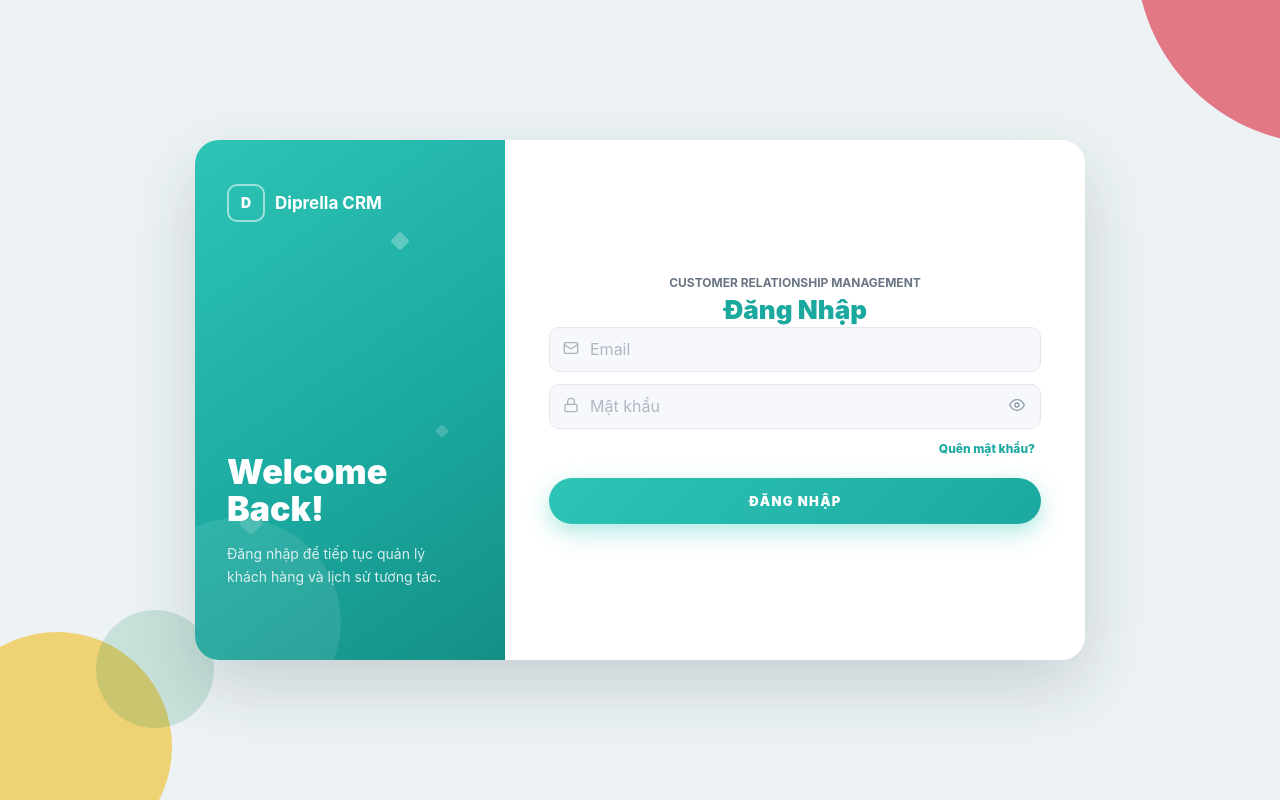
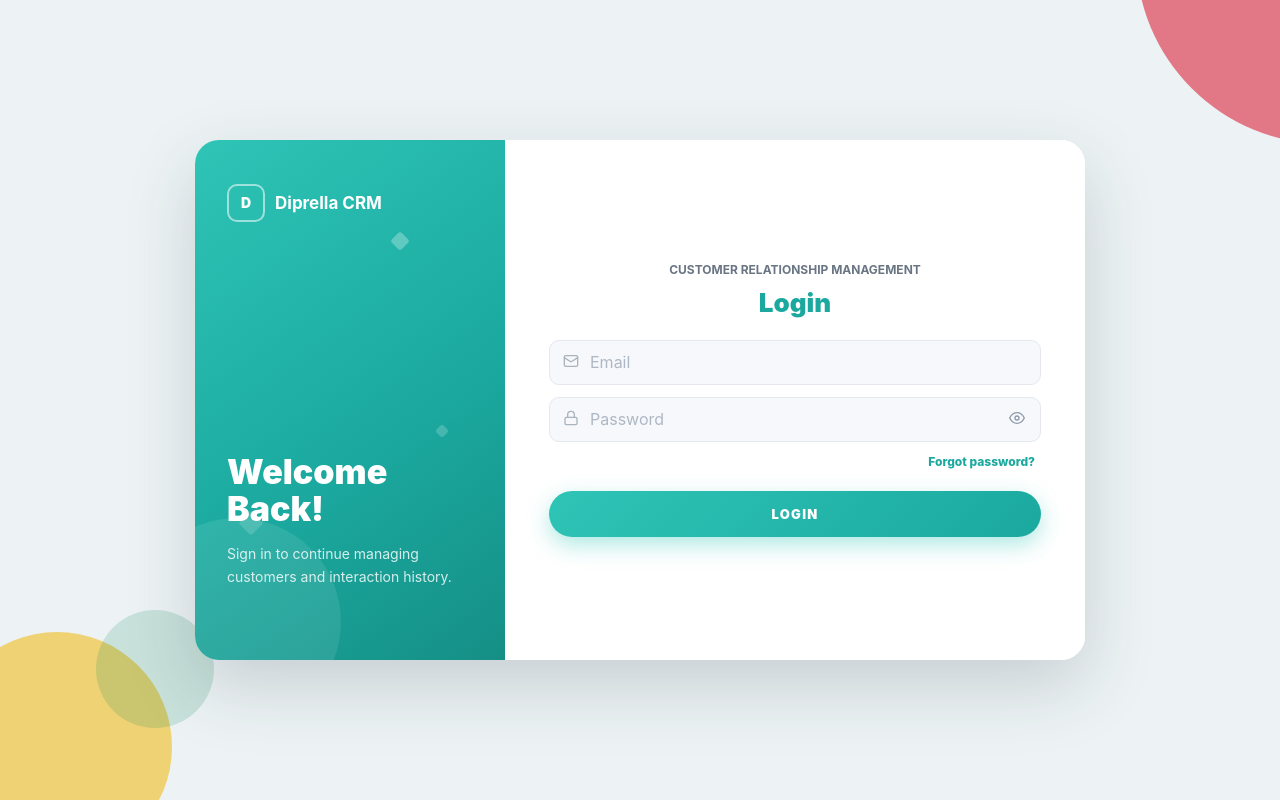
Before and after one commit to ponpon2k5/CustomerRelationshipManagement-CRM-, a React (Vite) app in the folder frontend/: page /users in a window 1280 px wide. Built offline with nearby package versions, Linux system fonts and the light colour scheme; no server answers.

Commit message:
feat: update login page text to English and improve validation messages chore: add package-lock.json for dependency management

```diff
--- a/frontend/src/app/App.css
+++ b/frontend/src/app/App.css
@@ -182,7 +182,7 @@
 }
 
 .auth-form h2 {
-  margin-top: 4px;
+  margin: 4px 0 20px;
   text-align: center;
   color: #1ba99f;
   font-size: 26px;
@@ -190,6 +190,7 @@
 }
 
 .auth-form > div:first-child .eyebrow {
+  margin-bottom: 10px;
   text-align: center;
 }
 
--- a/frontend/src/components/AppLayout.jsx
+++ b/frontend/src/components/AppLayout.jsx
@@ -82,7 +82,7 @@ export default function AppLayout({
           <div className="user-chip">
             {role && <span>{role}</span>}
             <strong>Welcome, {displayName}</strong>
-            <button type="button" onClick={onLogout}>Đăng xuất</button>
+            <button type="button" onClick={onLogout}>Logout</button>
           </div>
         </header>
 
--- a/frontend/src/pages/LoginPage.jsx
+++ b/frontend/src/pages/LoginPage.jsx
@@ -57,11 +57,11 @@ export default function LoginPage({ onLogin }) {
   function validateLogin() {
     const nextErrors = {}
 
-    if (!email.trim()) nextErrors.email = 'Email không được để trống.'
-    else if (!/^[^\s@]+@[^\s@]+\.[^\s@]+$/.test(email)) nextErrors.email = 'Email không đúng định dạng.'
+    if (!email.trim()) nextErrors.email = 'Email is required.'
+    else if (!/^[^\s@]+@[^\s@]+\.[^\s@]+$/.test(email)) nextErrors.email = 'Email format is invalid.'
 
-    if (!password) nextErrors.password = 'Mật khẩu không được để trống.'
-    else if (password.length < 6) nextErrors.password = 'Mật khẩu tối thiểu 6 ký tự.'
+    if (!password) nextErrors.password = 'Password is required.'
+    else if (password.length < 6) nextErrors.password = 'Password must be at least 6 characters.'
 
     return nextErrors
   }
@@ -104,7 +104,7 @@ export default function LoginPage({ onLogin }) {
       })
       onLogin(user)
     } catch (err) {
-      setErrors({ general: err.message || 'Email hoặc mật khẩu không chính xác. Vui lòng thử lại.' })
+      setErrors({ general: err.message || 'Email or password is incorrect. Please try again.' })
       triggerShake()
     } finally {
       setLoading(false)
@@ -130,14 +130,14 @@ export default function LoginPage({ onLogin }) {
 
           <div className="login-copy">
             <h1>Welcome Back!</h1>
-            <p>Đăng nhập để tiếp tục quản lý khách hàng và lịch sử tương tác.</p>
+            <p>Sign in to continue managing customers and interaction history.</p>
           </div>
         </aside>
 
         <form className="auth-form" onSubmit={handleAuthSubmit}>
           <div>
             <p className="eyebrow">Customer Relationship Management</p>
-            <h2>Đăng Nhập</h2>
+            <h2>Login</h2>
           </div>
 
           {errors.general && (
@@ -159,12 +159,12 @@ export default function LoginPage({ onLogin }) {
             <AuthField
               error={errors.password}
               icon={<IconLock />}
-              label="Mật khẩu"
+              label="Password"
               onChange={(value) => updateAuthField('password', value)}
-              placeholder="Mật khẩu"
+              placeholder="Password"
               rightControl={
                 <button
-                  aria-label={showPassword ? 'Ẩn mật khẩu' : 'Hiện mật khẩu'}
+                  aria-label={showPassword ? 'Hide password' : 'Show password'}
                   className="password-toggle"
                   type="button"
                   onClick={() => setShowPassword((current) => !current)}
@@ -178,12 +178,12 @@ export default function LoginPage({ onLogin }) {
           </div>
 
           <button className="forgot-link" type="button">
-            Quên mật khẩu?
+            Forgot password?
           </button>
 
           <button className="auth-submit" disabled={loading} type="submit">
             {loading && <span className="spinner" />}
-            {loading ? 'Đang xử lý...' : 'Đăng Nhập'}
+            {loading ? 'Processing...' : 'Login'}
           </button>
 
         </form>
```
Also changed, not shown: 2 other files (tests, documents, lock files or other folders).
